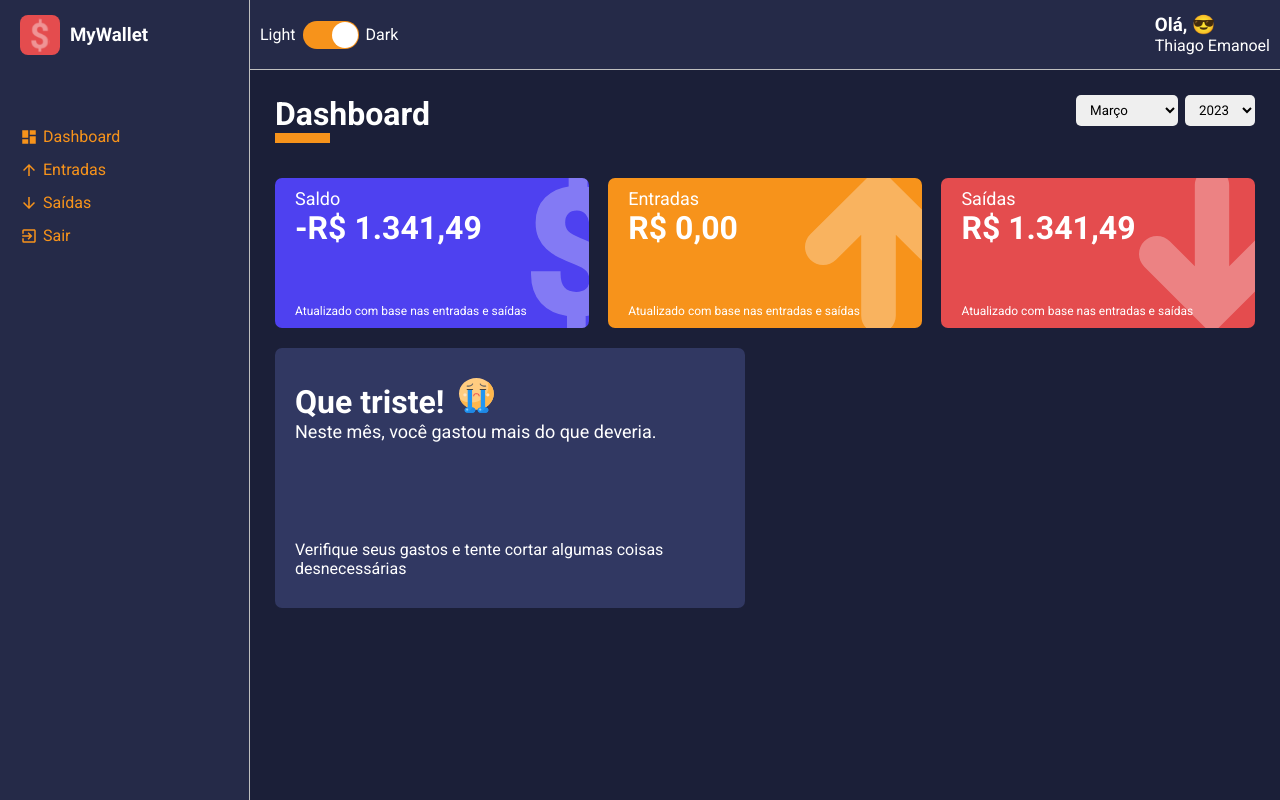
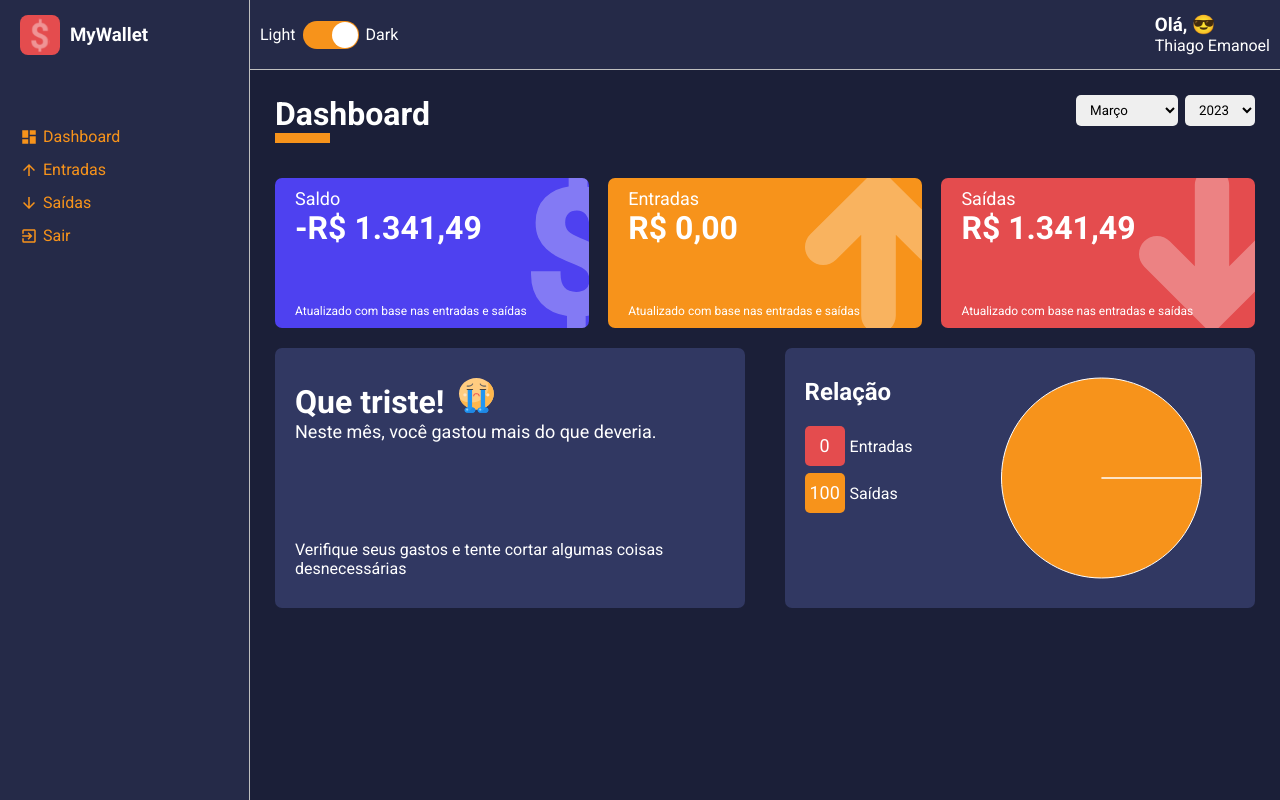
Before and after one commit to thiagoemanoel98/my-wallet-dashboard, a React (Create React App) app: page /dashboard in a window 1280 px wide. Built offline with nearby package versions, Linux system fonts and the light colour scheme.

Commit message:
✨ Pie Chart component implementação

```diff
--- a/package.json
+++ b/package.json
@@ -17,6 +17,7 @@
     "react-router-dom": "^6.8.0",
     "react-scripts": "5.0.1",
     "react-switch": "^7.0.0",
+    "recharts": "^2.4.3",
     "styled-components": "^5.3.6",
     "typescript": "^4.9.4",
     "uuidv4": "^6.2.13",
--- /dev/null
+++ b/src/components/PieChart/styles.ts
@@ -0,0 +1,79 @@
+import styled from "styled-components";
+
+interface ILegendProps {
+    color: string;
+
+}
+
+export const Container = styled.div`
+    width: 48%;
+    height: 260px;
+
+    margin: 10px 0;
+
+    background-color: ${props => props.theme.colors.tertiary};
+    color:  ${props => props.theme.colors.white};
+
+    border-radius: 7px;
+    display: flex;
+`;
+
+export const SideLeft = styled.aside`
+    padding: 30px 20px;
+
+    >h2{
+        margin-bottom: 20px;
+    }
+`;
+
+export const LegendContainer = styled.ul`
+    list-style: none;
+    height: 175px;
+    padding-right: 15px;
+    overflow-y: scroll;
+
+    ::-webkit-scrollbar {
+    width: 10px;
+  }
+
+  ::-webkit-scrollbar-thumb {
+    background-color: ${props=>props.theme.colors.secundary};
+    border-radius: 10px;
+  }
+
+  ::-webkit-scrollbar-track {
+    background-color: ${props=>props.theme.colors.tertiary};
+    border-radius: 10px;
+  }
+
+`;
+
+export const Legend = styled.li<ILegendProps>`
+    display: flex;
+    align-items: center;
+
+    margin-bottom: 7px;
+
+    > div {
+        background-color: ${props => props.color};
+
+        width: 40px;
+        height: 40px;
+        border-radius: 5px;
+
+        font-size: 18px;
+        line-height: 40px;
+        text-align: center;
+    }
+
+    > span {
+        margin-left: 5px;
+    }
+`;
+
+export const SideRight = styled.main`
+    display: flex;
+    flex: 1;
+    justify-content: center;
+
+`;
--- a/src/pages/Dashboard/index.tsx
+++ b/src/pages/Dashboard/index.tsx
@@ -7,13 +7,13 @@ import happyImg from "../../assets/happy.svg";
 import sadImg from "../../assets/sad.svg";
 import grinningImg from "../../assets/grinning.svg";
 
-
 import gains from "../../repositories/gains";
 import expenses from "../../repositories/expenses";
 
 import * as S from "./styles";
 import WalletBox from "../../components/WalletBox";
 import MessageBox from "../../components/MessageBox";
+import PieChartBox from "../../components/PieChart";
 
 const Dashboard: React.FC = () => {
   const [monthSelected, setMonthSelected] = useState(new Date().getMonth() + 1);
@@ -120,6 +120,30 @@ const Dashboard: React.FC = () => {
     }
   }, [totalBalance]);
 
+  const relationExpensesGains = useMemo(() => {
+    const total = totalGains + totalExpenses;
+
+    const percentGains = (totalGains / total) * 100;
+    const percentExpenses = (totalExpenses / total) * 100;
+
+    const data = [
+      {
+        name: "Entradas",
+        value: totalGains,
+        percent: Number(percentGains.toFixed(1)),
+        color: "#E44C4E",
+      },
+      {
+        name: "Saídas",
+        value: totalExpenses,
+        percent: Number(percentExpenses.toFixed(1)),
+        color: "#F7931B",
+      },
+    ];
+
+    return data;
+  }, [totalGains, totalExpenses]);
+
   const handleMonthSelected = (month: string) => {
     try {
       const parseMonth = Number(month);
@@ -181,6 +205,7 @@ const Dashboard: React.FC = () => {
           icon={message.icon}
           footerText={message.footerText}
         />
+        <PieChartBox data={relationExpensesGains} />
       </S.Content>
     </S.Container>
   );
```
Also changed, not shown: 1 other file (tests, documents, lock files or other folders).
